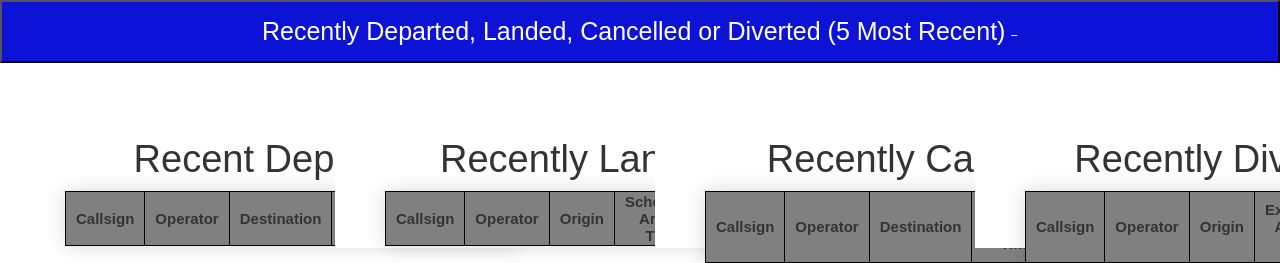
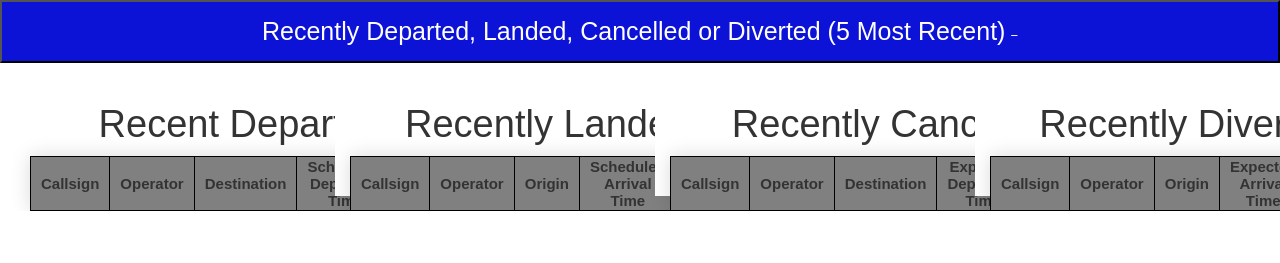
Before and after one commit to leolin25/CS261-Project, a Django app: page /simulation/ in a window 1280 px wide. Shown: the part 1373-1636 px from the top of the page. After the commit the page ends 1584 px from the top, so only its background shows below. Run offline with Django 5.2, Linux system fonts and the light colour scheme; data that the repository does not hold is empty.

Commit message:
Display bug fix and style changes

```diff
--- a/src/simulation/static/css/styles.css
+++ b/src/simulation/static/css/styles.css
@@ -220,7 +220,7 @@ caption{
 .recentcontainer div {
   background-color: white;
   margin: 15px;
-  padding: 50px;
+  padding: 15px;
   font-size: 15px;
   flex: 1;
   width: 0;
--- a/src/simulation/templates/pages/simulationtables.html
+++ b/src/simulation/templates/pages/simulationtables.html
@@ -258,7 +258,7 @@
             <th>Operator</th>
             <th>Destination</th>
             <th>Expected Departure Time</th>
-            <th>Time When Flight Cancelled</th>
+            <th>Time Flight Cancelled</th>
 
         </tr>
         </thead>
@@ -283,7 +283,7 @@
             <th>Operator</th>
             <th>Origin</th>
             <th>Expected Arrival Time</th>
-            <th>Time When Flight Diverted</th>
+            <th>Time Flight Diverted</th>
         </tr>
         </thead>
         <tbody>
@@ -637,7 +637,7 @@ if(typeof(EventSource) !== "undefined") {
           let scheduledtext = ""
           scheduledtext += scheduleddate
           scheduledtext += " "
-          scheduledtext += timscheduledtimee
+          scheduledtext += scheduledtime
           c3.innerText = scheduledtext
           let timestamp = new Date(flight.final_state_time);
           let date = timestamp.toLocaleDateString()
```
